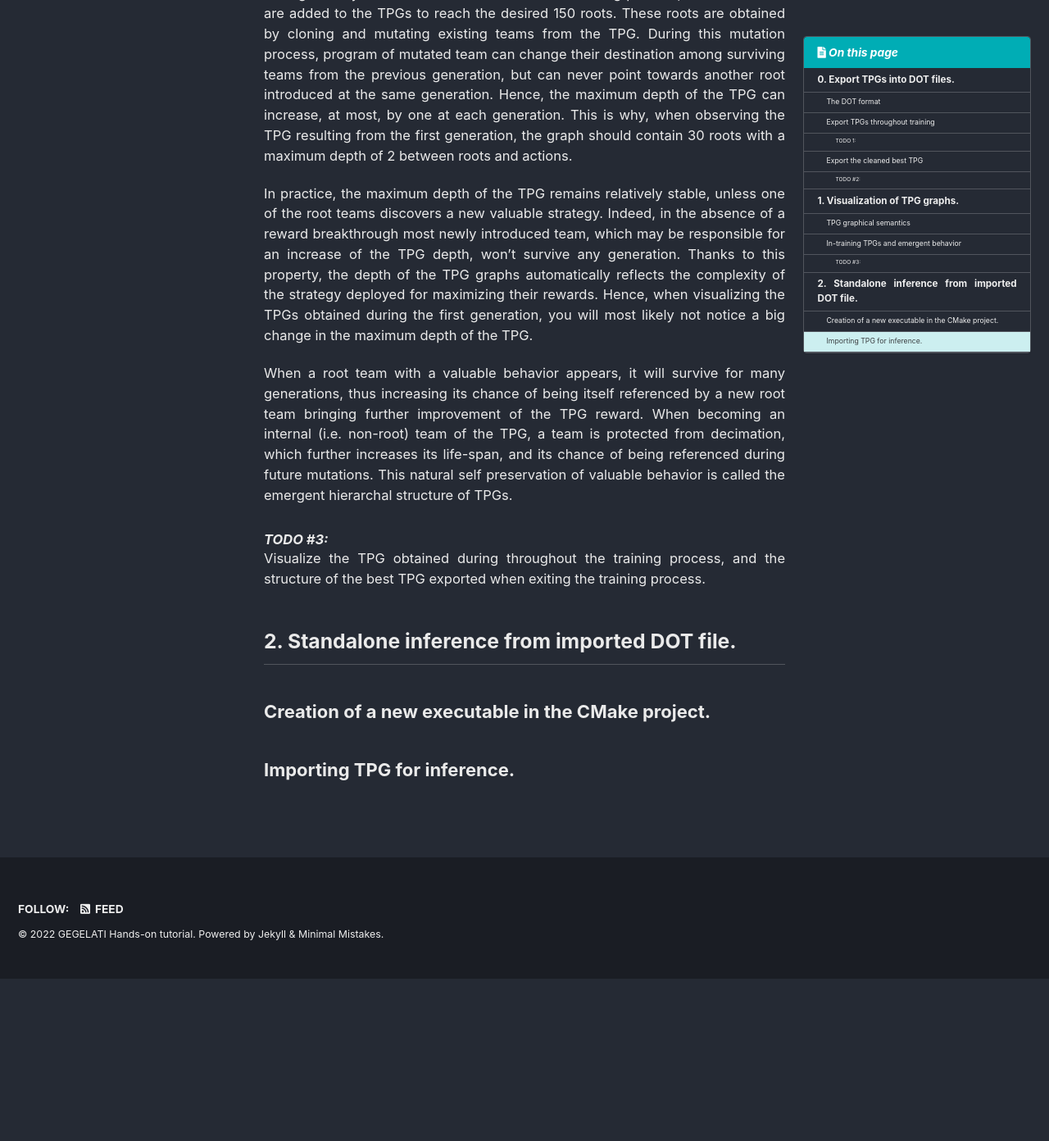
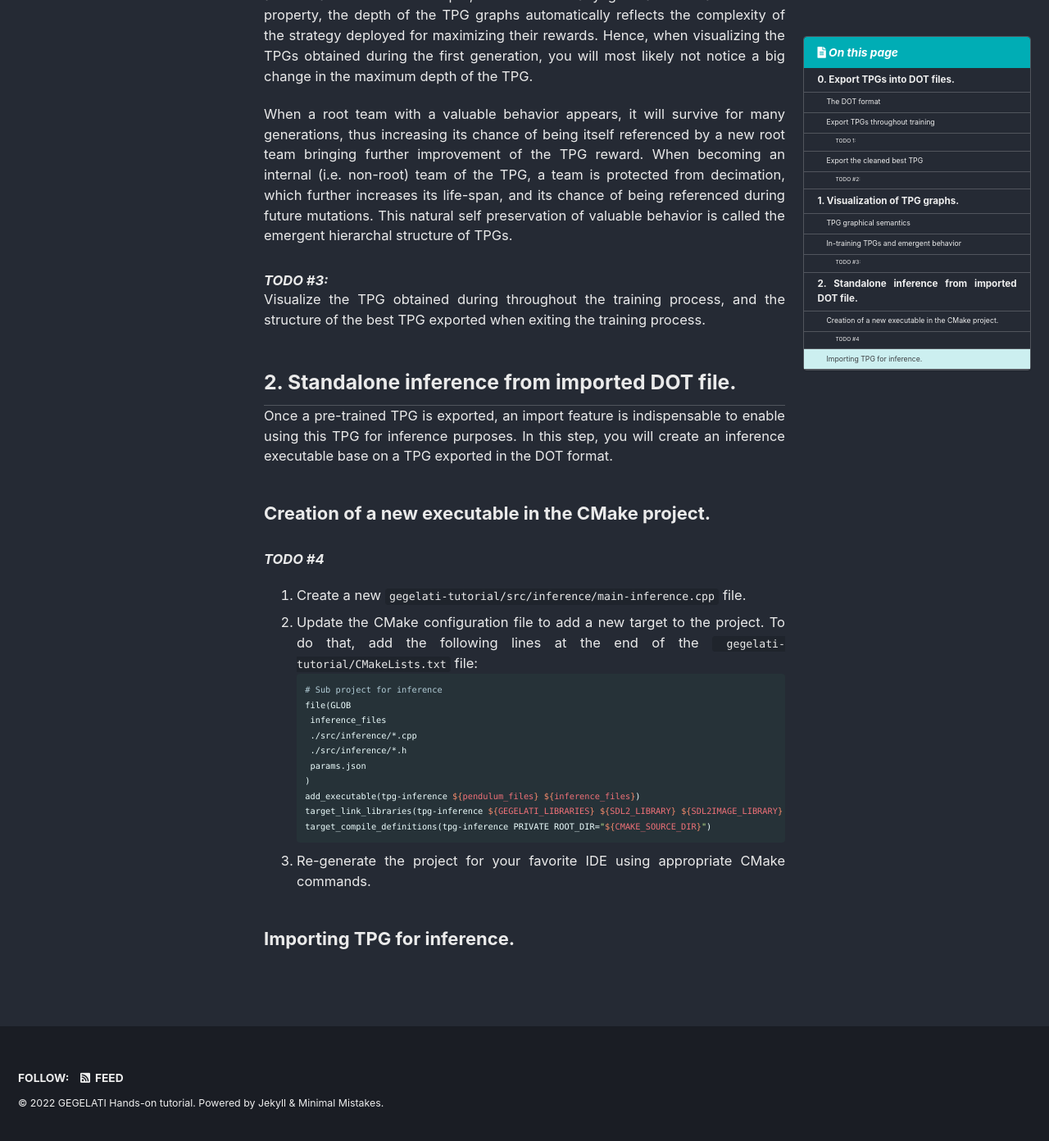
Before and after one commit to gegelati/gegelati-tutorial, a Jekyll site: the page built from docs/_pages/export_visualize_import.md, in a window 1280 px wide and 1400 px high, scrolled down 6722 px. Shown: the top 1392 px of the window at 82% size. Built offline with Jekyll 4.4.1, drawn with Linux system fonts in a browser that asks for light colours; cached includes are drawn as plain includes; before the commit the page ends 7916 px from its top, so only the background shows below that.

Commit message:
(Pages) CMake update.

````diff
--- a/docs/_pages/export_visualize_import.md
+++ b/docs/_pages/export_visualize_import.md
@@ -167,12 +167,13 @@ Then, after the end of the iterative training process:
 {% details Solution to #2 (Click to expand) %}
 ```cpp
 /* main-training.cpp: After the for loop. */
-// Keep only the best root
-la.keepBestPolicy();
 
 // Clean unused vertices and teams
 std::shared_ptr<TPG::TPGGraph> tpg = la.getTPGGraph();
 TPG::TPGInstrumentedFactory().clearUnusedTPGGraphElements(*tpg);
+
+// Keep only the best root
+la.keepBestPolicy();
 
 // Clean introns
 tpg->clearProgramIntrons();
@@ -190,7 +191,7 @@ For example, [Edotor](https://edotor.net/), [GraphvizOnline](https://dreampuf.gi
 
 ### TPG graphical semantics
 An excerpt of the visual representation of a TPG produced by GraphViz is presented hereafter:
-<div align="center"><img src="../assets/images/tpg00.png" height="450"/></div>
+<div align="center"><img src="../assets/images/tpg00.png" width="400"/></div>
 
 The large colored circles in the graph represents the teams of the TPG.
 At the top of the image, the two darker teams are root teams of the TPG.
@@ -230,7 +231,25 @@ This natural self preservation of valuable behavior is called the emergent hiera
 Visualize the TPG obtained during throughout the training process, and the structure of the best TPG exported when exiting the training process.
 
 ## 2. Standalone inference from imported DOT file.
+Once a pre-trained TPG is exported, an import feature is indispensable to enable using this TPG for inference purposes.
+In this step, you will create an inference executable base on a TPG exported in the DOT format.
 
 ### Creation of a new executable in the CMake project.
+#### TODO #4
+1. Create a new `gegelati-tutorial/src/inference/main-inference.cpp` file.
+2. Update the CMake configuration file to add a new target to the project. To do that, add the following lines at the end of the `gegelati-tutorial/CMakeLists.txt` file:
+```cmake
+# Sub project for inference
+file(GLOB
+	inference_files
+	./src/inference/*.cpp
+	./src/inference/*.h
+	params.json
+)
+add_executable(tpg-inference ${pendulum_files} ${inference_files})
+target_link_libraries(tpg-inference ${GEGELATI_LIBRARIES} ${SDL2_LIBRARY} ${SDL2IMAGE_LIBRARY} ${SDL2TTF_LIBRARY})
+target_compile_definitions(tpg-inference PRIVATE ROOT_DIR="${CMAKE_SOURCE_DIR}")
+```
+3. Re-generate the project for your favorite IDE using appropriate CMake commands.
 
 ### Importing TPG for inference.
````
